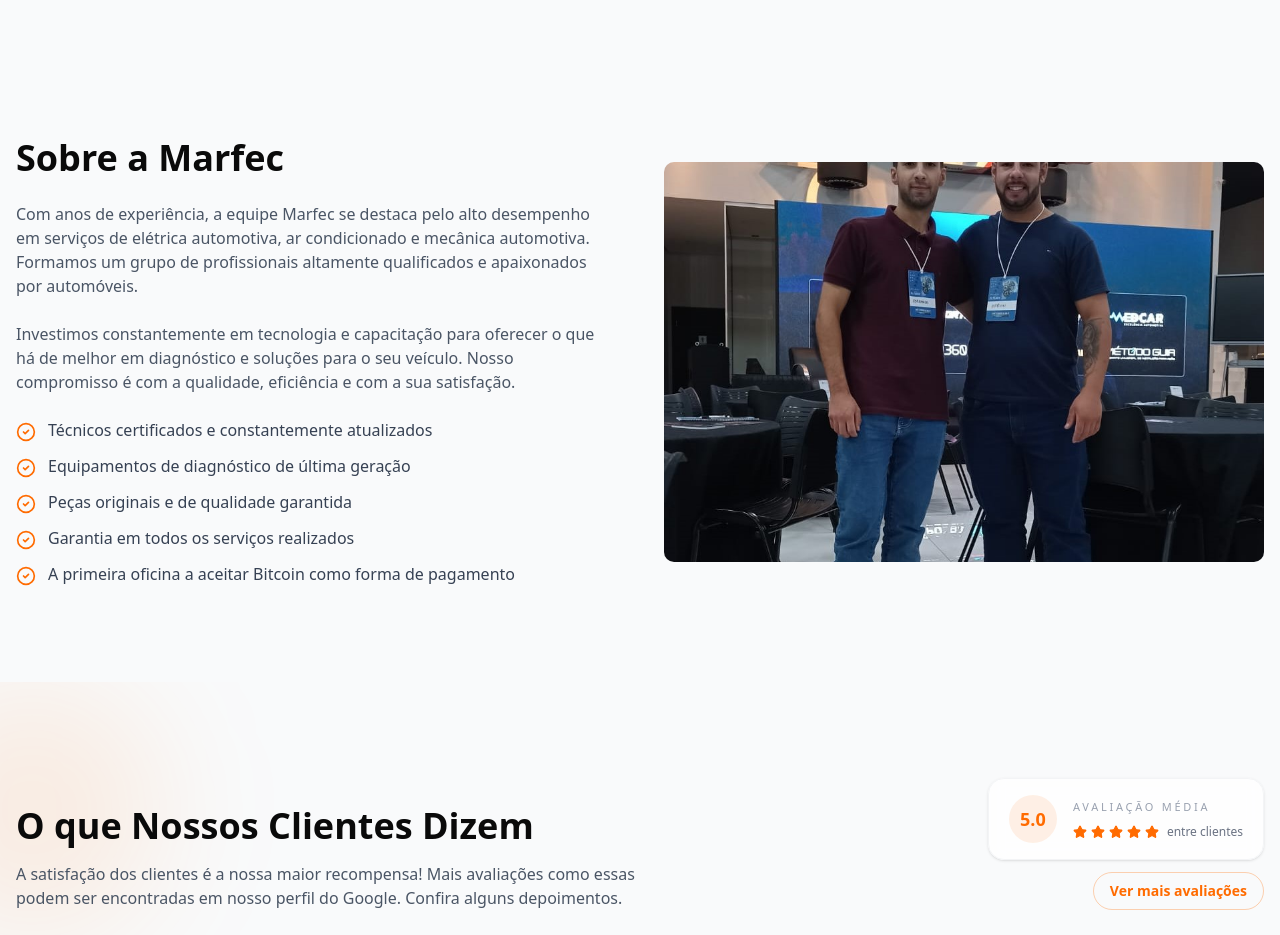
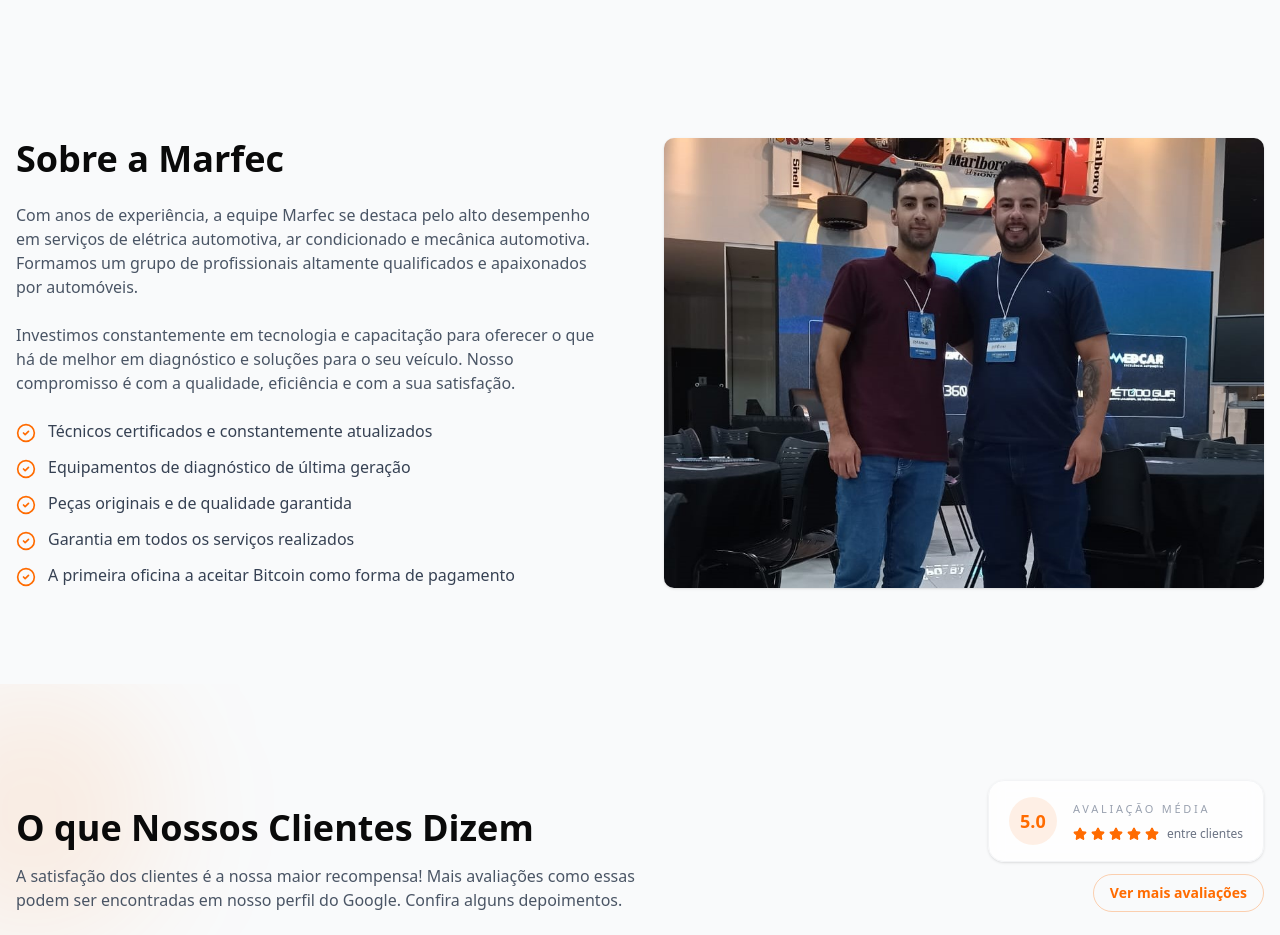
Before and after one commit to g-Trevisan/marfec-landing-page, a Next.js app: page / in a window 1280 px wide. Shown: the part 2280-3215 px from the top of the page. Built offline with nearby package versions, Linux system fonts and the light colour scheme.

Commit message:
ajuste imagem bugada

```diff
--- a/components/pages/public/home/sobre.tsx
+++ b/components/pages/public/home/sobre.tsx
@@ -59,7 +59,7 @@ export default function Sobre() {
             </motion.div>
           </motion.div>
           <motion.div
-            className="relative h-64 w-full overflow-hidden rounded-lg sm:h-80 md:h-[400px]"
+            className="relative w-full overflow-hidden rounded-lg bg-white shadow-sm aspect-[4/3] sm:aspect-[5/4] md:aspect-[4/3]"
             variants={fadeUp}
           >
             <Image
@@ -67,7 +67,7 @@ export default function Sobre() {
               alt="Imagem da oficina ou equipe"
               fill
               sizes="(max-width: 768px) 100vw, 50vw"
-              className="object-cover"
+              className="object-cover object-center sm:object-[50%_35%]"
             />
           </motion.div>
         </div>
```
